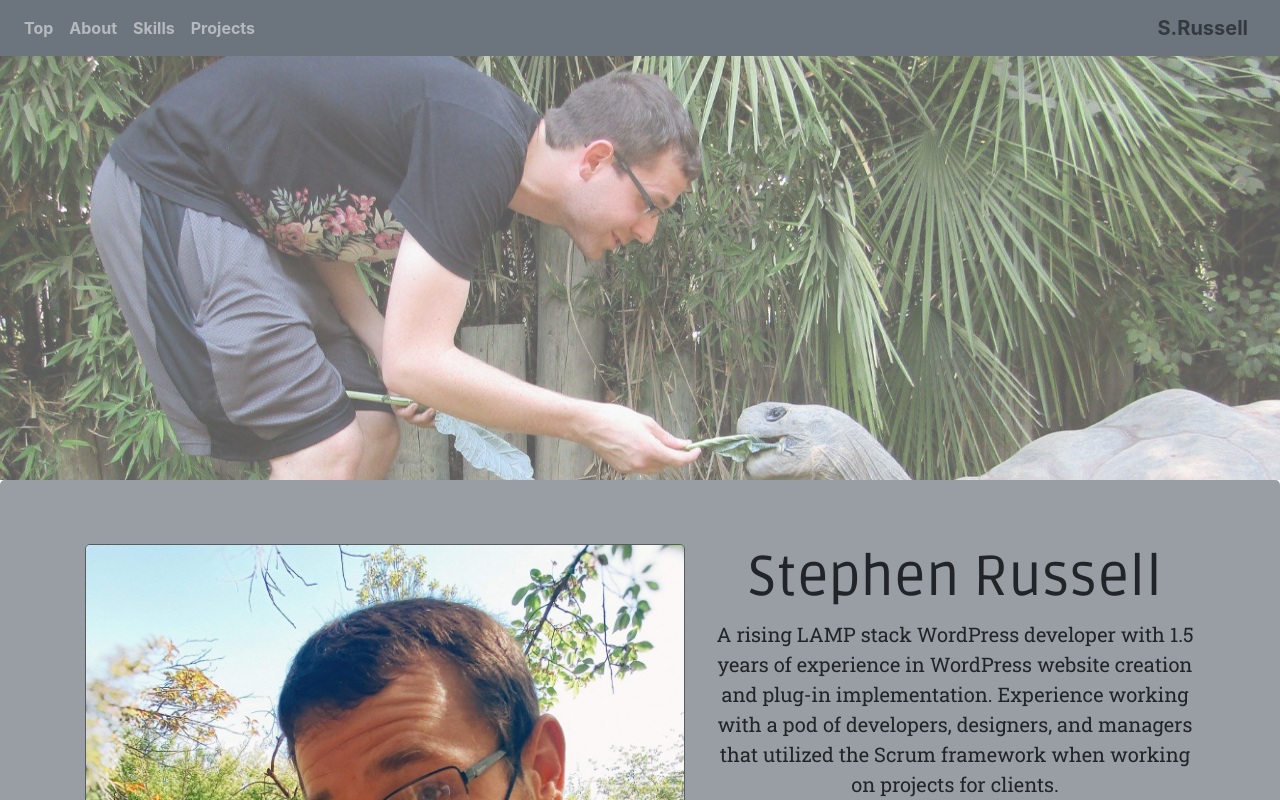
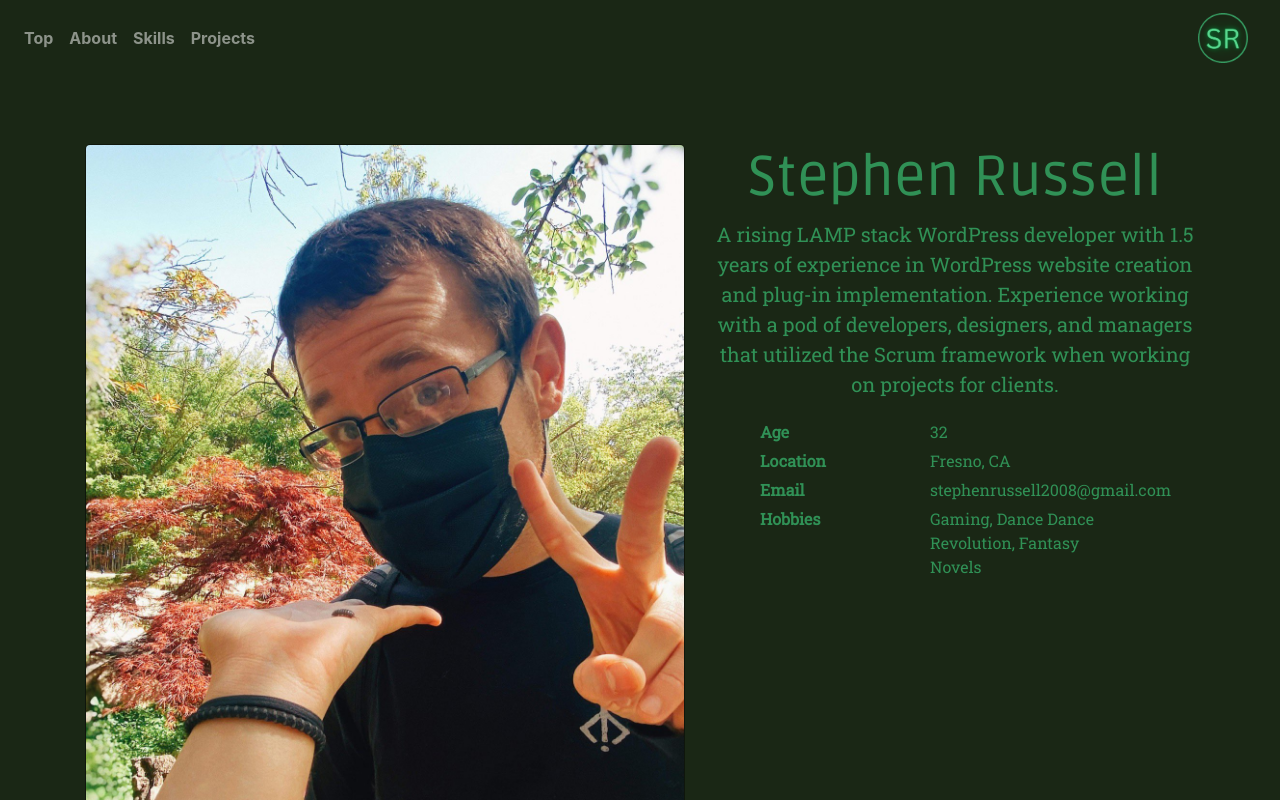
Before and after one commit to STRussell0/Portfolio, a plain HTML site: page index.html in a window 1280 px wide. Drawn offline with nearby package versions, Linux system fonts and the light colour scheme.

Commit message:
Change portfolio style Remove parallax

```diff
--- a/css/styles.css
+++ b/css/styles.css
@@ -1,33 +1,21 @@
 body, html {
     height: 100%;
     overflow-x: hidden;
+    color: #309156;
+}
+
+.logo {
+    height: 50px;
+    width: 50px;
+    border: none;
+}
+
+.navbar {
+    background-color: #1A2715;
 }
 
 .jumbotron {
-    background-color: #989ea3;
-}
-
-.parallax-1, .parallax-2, .parallax-3 {
-    background-attachment: fixed;
-    background-position: center;
-    background-repeat: no-repeat;
-    background-size: cover;
-    opacity: .65;
-}
-
-.parallax-1 {
-    background-image: url(../images/tortoise-1.jpg);
-    height: 60%;
-}
-
-.parallax-2 {
-    background-image: url(../images/coding.jpg);
-    height: 30%;
-}
-
-.parallax-3 {
-    background-image: url(../images/contact.jpg);
-    height: 30%;
+    background-color: #1A2715;
 }
 
 h1, h4 {
@@ -40,6 +28,10 @@ p, li, h3 {
 
 .jumbotron {
     margin-bottom: 0;
+}
+
+.about-section {
+    margin-top: 5rem;
 }
 
 .about-me-list-left {
@@ -92,7 +84,7 @@ a:hover {
 }
 
 footer {
-    background-color: #989ea3;
+    background-color: #1A2715;
     text-align: center;
 }
 
--- a/index.html
+++ b/index.html
@@ -15,9 +15,9 @@
   </head>
   <body>
 <!-- NAVBAR - Added fixed top to keep it stuck to the top -->
-    <header class="fixed-top">
+    <header class="fixed-top mb-5">
 
-      <nav class="navbar navbar-expand-sm navbar-dark bg-secondary">
+      <nav class="navbar navbar-expand-sm navbar-dark">
 
         <button class="navbar-toggler" type="button" data-toggle="collapse" data-target="#navbarNavAltMarkup" aria-controls="navbarNavAltMarkup" aria-expanded="false" aria-label="Toggle navigation">
 
@@ -39,19 +39,17 @@
 
         </div>
 
-        <a class="navbar-brand text-dark font-weight-bold" href="#">S.Russell</a>
+        <a class="navbar-brand text-dark font-weight-bold" href="#"><img class="logo" src="./images/SR-logo-2.png" alt="logo"></a>
 
       </nav>
 
     </header>
 
-    <section class="parallax-1" id="Top"></section>
-
     <!-- ABOUT ME SECTION  -->
 
     <section class="jumbotron text-center" id="About">
 
-      <div class="container">
+      <div class="container about-section">
 
         <div class="row">
 
@@ -90,10 +88,6 @@
       </div>
 
     </section>
-
-    <!-- THIS IS THE 2ND PARALLAX -->
-
-    <section class="parallax-2"></section>
 
     <!-- SKILLS SECTION  -->
 
```
Also changed, not shown: images/SR-logo-2.png (added).
